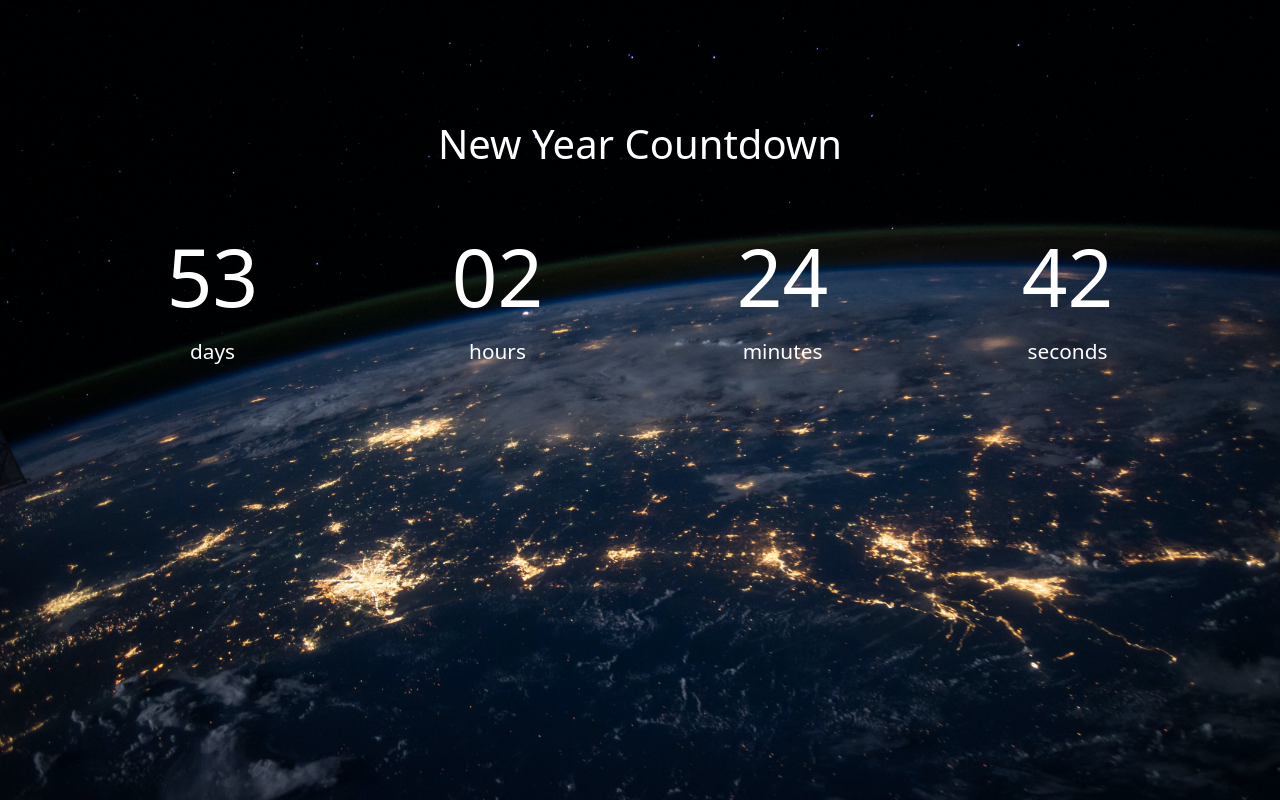
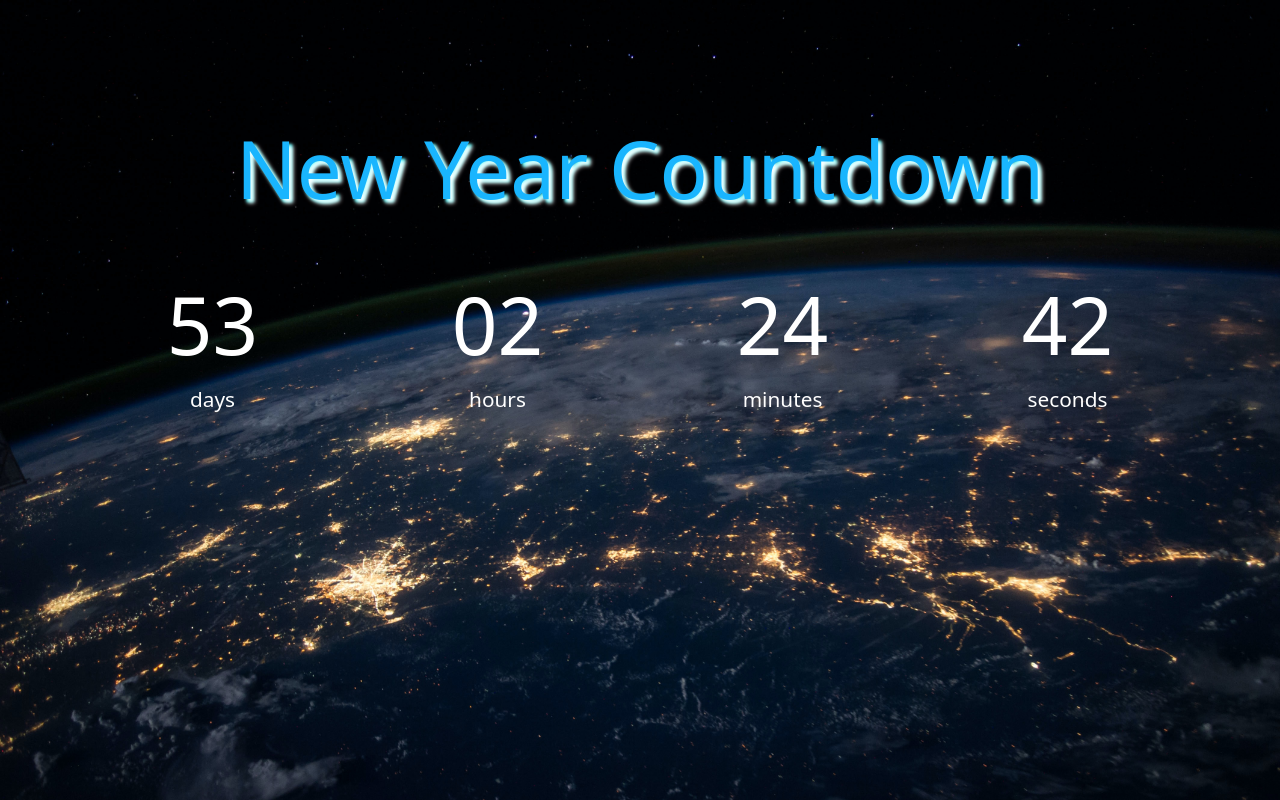
Before and after one commit to paperpatch/countdown_timer, a plain HTML site: page index.html in a window 1280 px wide. In both pictures the pointer is over the element "New Year Countdown". Drawn offline with nearby package versions, Linux system fonts and the light colour scheme.

Commit message:
added transitions and styling

```diff
--- a/assets/css/style.css
+++ b/assets/css/style.css
@@ -17,14 +17,32 @@ main {
 
 h1 {
   padding: 5vh;
+  transition: all 1s ease-out;
+  font-size: 5rem;
 }
 
 p {
   font-size: 5rem;
   line-height: 1.5;
   margin: 0 auto;
+  transition: all 0.6s ease-out;
 }
 
 span {
   font-size: 1.3rem;
 }
+
+.col {
+  transition: all 0.3s ease-out;
+}
+
+h1:hover, .col:hover {
+  color: rgba(25, 181, 254, 1);
+
+}
+
+h1:hover, p:hover {
+  text-shadow:
+    4px 4px 4px #fff,  /* inner white */
+    3px 3px 3px #0ff; /* outer cyan */
+}
```
